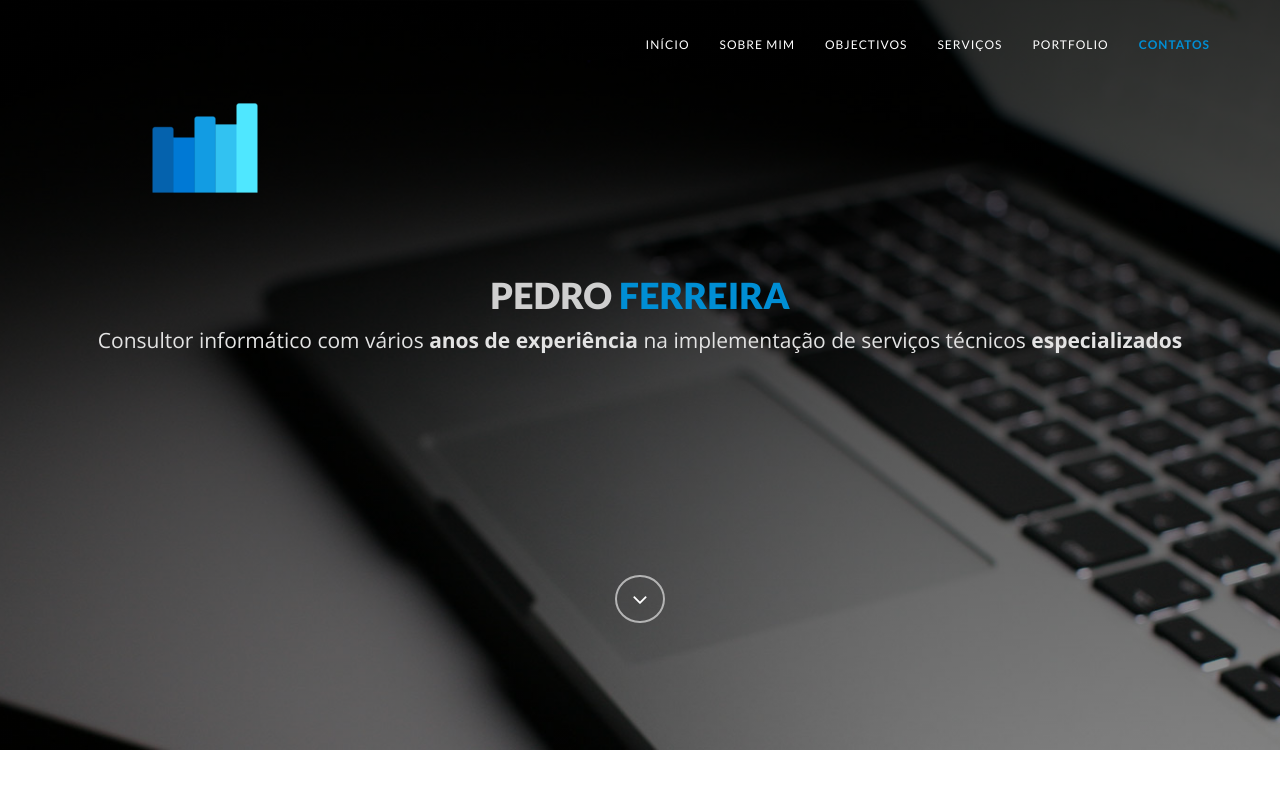
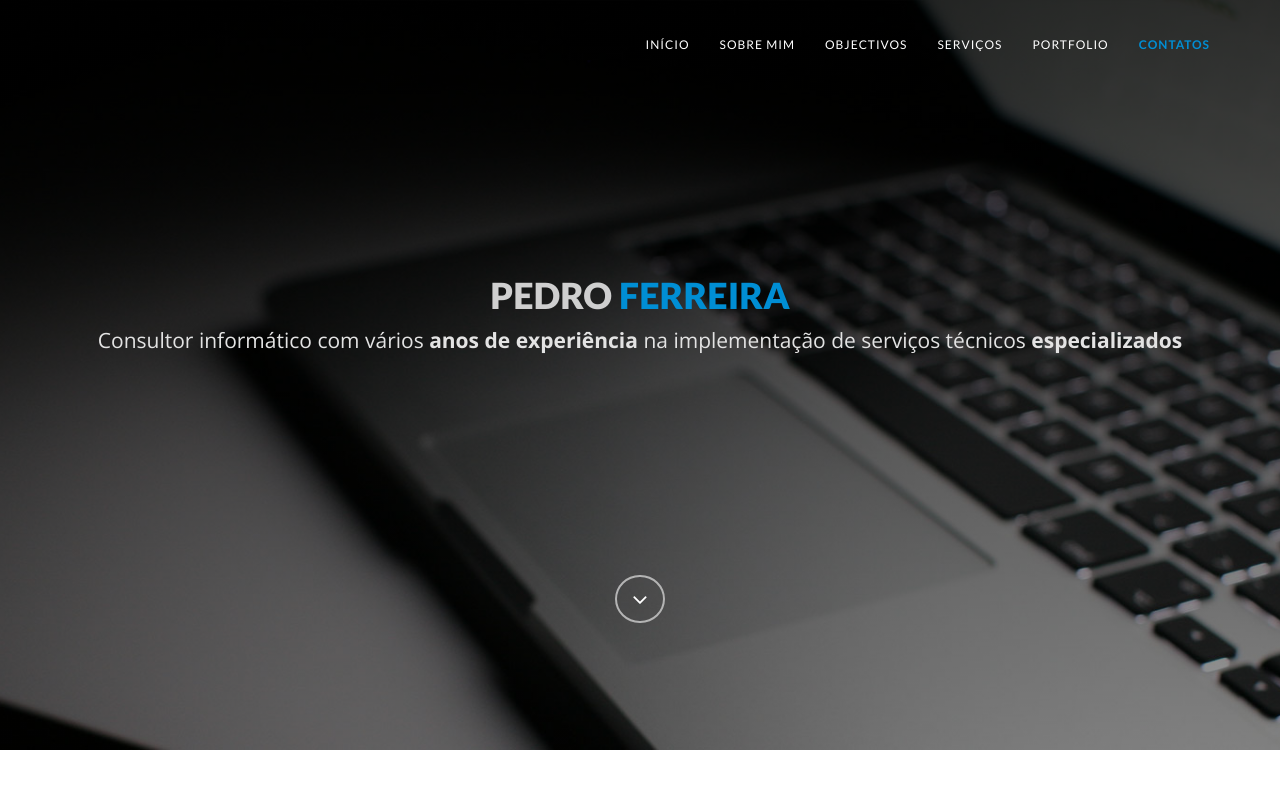
Before and after one commit to pdrsntsfrrr/pdrsntsfrrr.github.io, a plain HTML site: page index.html in a window 1280 px wide. Shown: the top 800 px of the page. Drawn offline with nearby package versions, Linux system fonts and the light colour scheme.

Commit message:
Change logo

```diff
--- a/index.html
+++ b/index.html
@@ -90,7 +90,7 @@
                         <span class="icon-bar"></span>
                         <span class="icon-bar"></span>
                     </button>
-                    <a class="navbar-brand" href="index.html"><img src="img/logo.png" alt="..." ></a>
+                    <!-- <a class="navbar-brand" href="index.html"><img src="img/logo.png" alt="..." ></a> -->
                 </div>
 
                 <!-- Collect the nav links, forms, and other content for toggling -->
```
